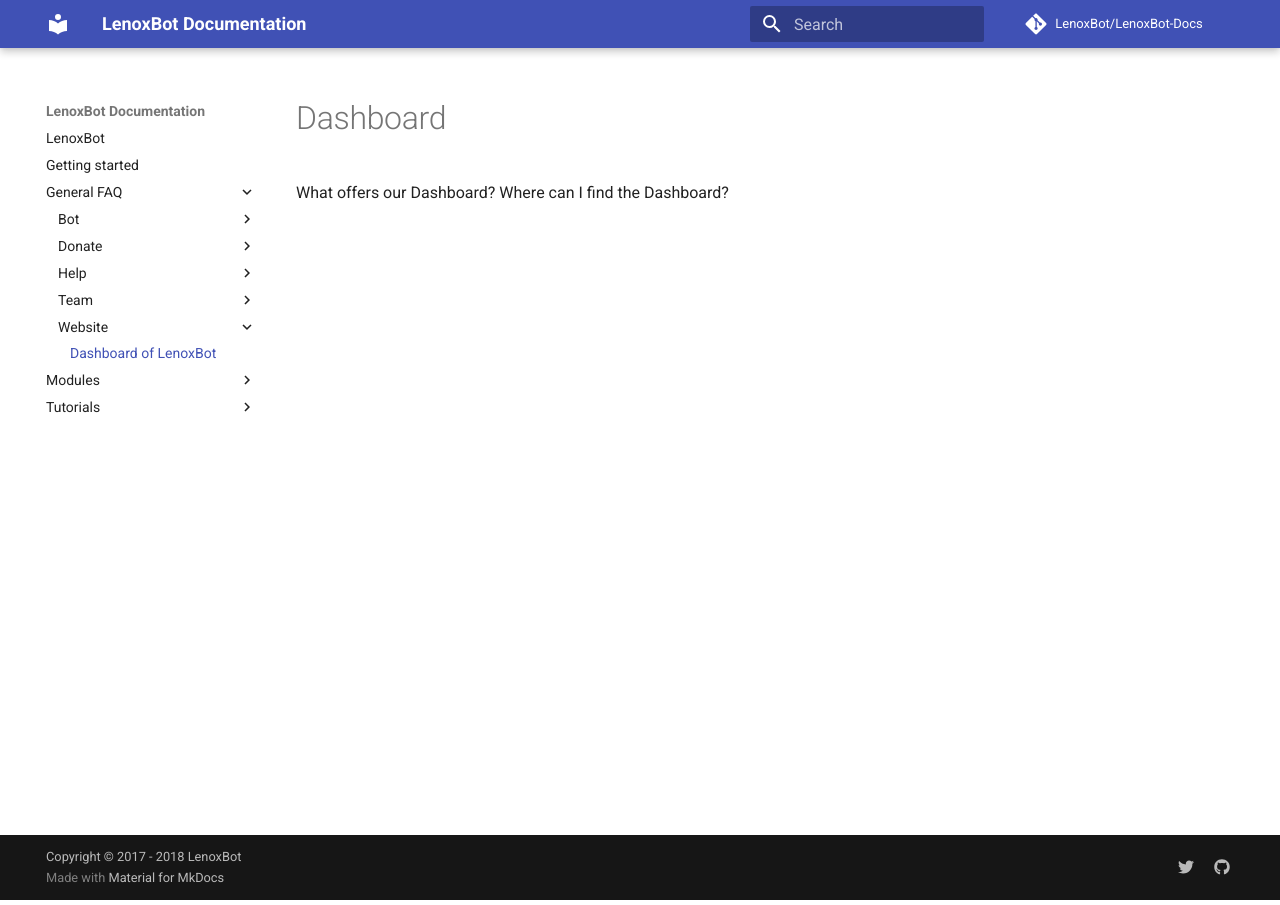
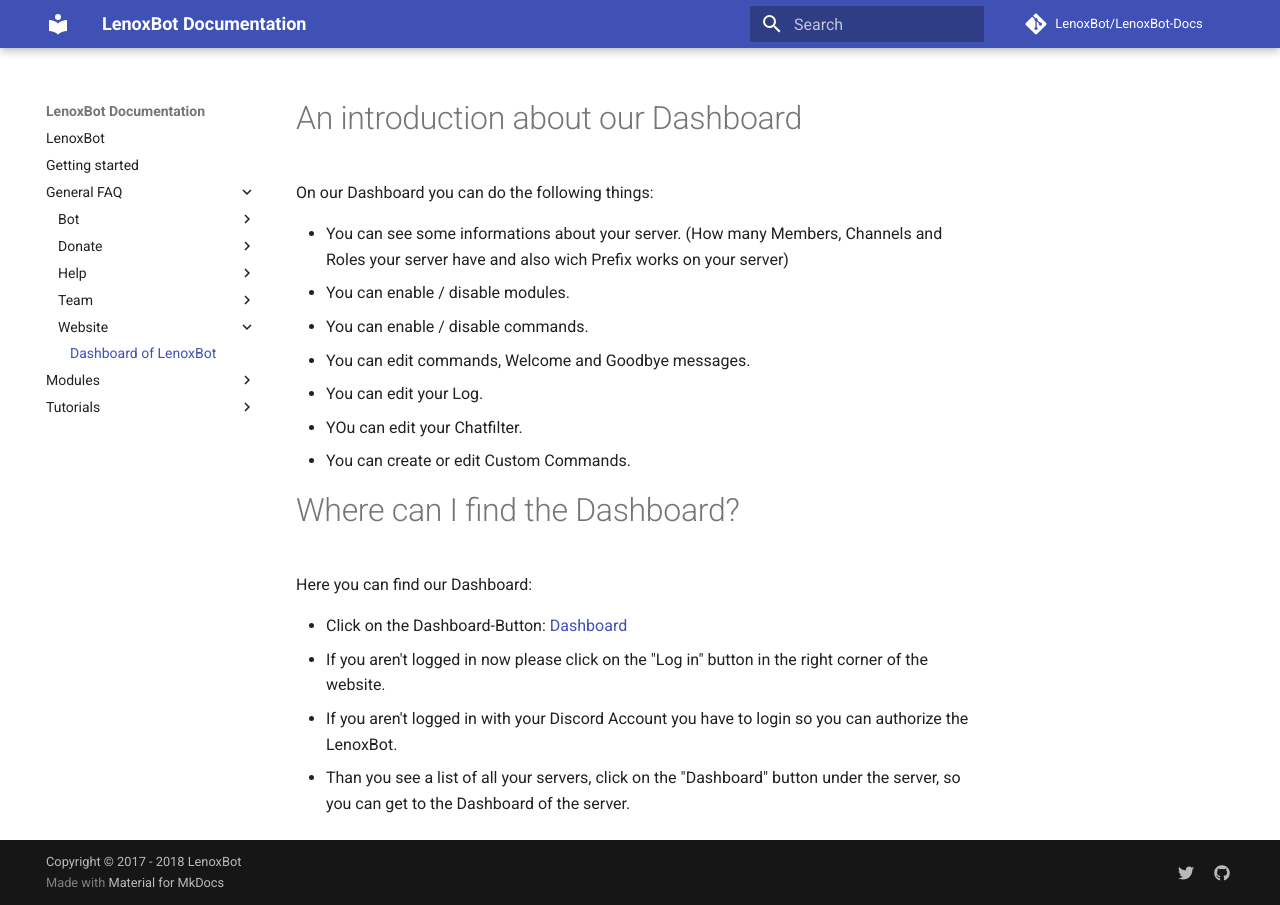
Before and after one commit to gillesheinesch/LenoxBot-Docs, an MkDocs documentation site: the page built from docs/General FAQ/Website/dashboard.md, in a window 1280 px wide. Built offline with MkDocs 1.6.1 and Material for MkDocs 9.7.7, drawn with Linux system fonts in a browser that asks for light colours; comment, search, counter and statistics services are not loaded.

Commit message:
Update dashboard.md

```diff
--- a/docs/General FAQ/Website/dashboard.md
+++ b/docs/General FAQ/Website/dashboard.md
@@ -1,7 +1,23 @@
 title: Dashboard of LenoxBot
-description: A description of our Dashboard where you can manage all settings of LenoxBot
+description: An introduction where you can find our Dashboard and what you can do on it
 
-# Dashboard
+# An introduction about our Dashboard
 
-What offers our Dashboard?
-Where can I find the Dashboard?
+On our Dashboard you can do the following things:
+
+* You can see some informations about your server. (How many Members, Channels and Roles your server have and also wich Prefix works on your server)
+* You can enable / disable modules.
+* You can enable / disable commands.
+* You can edit commands, Welcome and Goodbye messages.
+* You can edit your Log.
+* YOu can edit your Chatfilter.
+* You can create or edit Custom Commands.
+
+# Where can I find the Dashboard?
+
+Here you can find our Dashboard:
+
+* Click on the Dashboard-Button: [Dashboard](https://lenoxbot.com/dashboard/id/overview)
+* If you aren't logged in now please click on the "Log in" button in the right corner of the website.
+* If you aren't logged in with your Discord Account you have to login so you can authorize the LenoxBot.
+* Than you see a list of all your servers, click on the "Dashboard" button under the server, so you can get to the Dashboard of the server.
```
